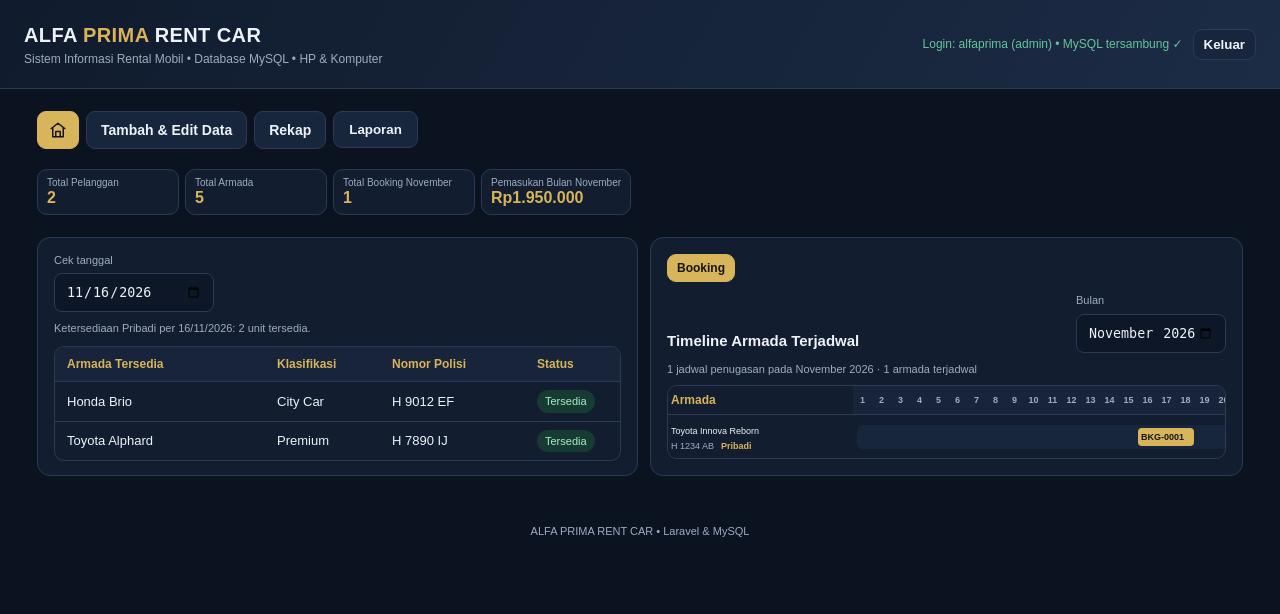
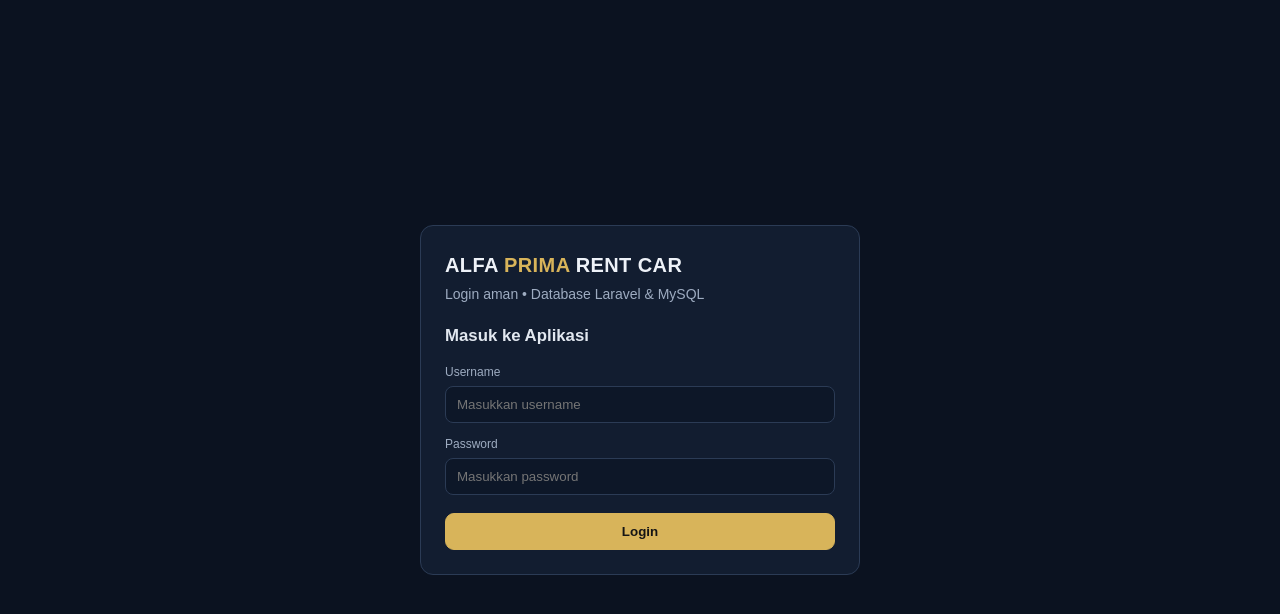
Before and after one commit to ofaasd/alfaprima, a Laravel app: page / in a window 1280 px wide. Shown: the top 614 px of the page. Run offline with Laravel 12, Linux system fonts and the light colour scheme; data comes from the database, SQL or seed files in the repository; data that the repository does not hold is empty.

Commit message:
update login page

```diff
--- a/app/Http/Controllers/RentalController.php
+++ b/app/Http/Controllers/RentalController.php
@@ -65,6 +65,14 @@ class RentalController extends Controller
         }
 
         $user = Auth::user();
+
+        if (!$user) {
+            return response()->json([
+                'success' => true,
+                'user' => null,
+                'db' => null,
+            ]);
+        }
 
         return response()->json([
             'success' => true,
--- a/resources/views/rental/index.blade.php
+++ b/resources/views/rental/index.blade.php
@@ -803,8 +803,15 @@ nav .nav-dropdown-menu button.active{background:var(--gold);border-color:var(--g
 <div id="authScreen" style="position:fixed;inset:0;z-index:1000;background:#0b1220;display:flex;align-items:center;justify-content:center;padding:18px">
   <div class="card" style="width:min(440px,100%);padding:24px">
     <div class="brand" style="margin-bottom:4px">ALFA <span>PRIMA</span> RENT CAR</div>
-    <div class="muted" style="margin-bottom:18px">Login aman • Database Laravel & MySQL</div>
-    <div id="authContent"></div>
+    <div class="muted" style="margin-bottom:18px">Login aman • Database Laravel &amp; MySQL</div>
+    <div id="authContent">
+      <h3 style="margin-top:0;margin-bottom:14px;font-size:1.05rem;color:#e2e8f0">Masuk ke Aplikasi</h3>
+      <form id="authForm">
+        <div class="field"><label>Username</label><input id="authUser" required autocomplete="username" placeholder="Masukkan username"></div>
+        <div class="field" style="margin-top:12px"><label>Password</label><input id="authPass" type="password" required autocomplete="current-password" placeholder="Masukkan password"></div>
+        <button class="btn primary" style="width:100%;margin-top:18px" type="submit">Login</button>
+      </form>
+    </div>
   </div>
 </div>
 <header><div><div class="brand">ALFA <span>PRIMA</span> RENT CAR</div><div class="sub">Sistem Informasi Rental Mobil • Database MySQL • HP & Komputer</div></div><div style="display:flex;align-items:center;gap:10px"><div class="sub" id="syncStatus">Menghubungkan ke database MySQL…</div><button class="btn no-print" id="logoutBtn" style="padding:7px 10px">Keluar</button></div></header>
@@ -2624,17 +2631,18 @@ function normalizeDb(data){
           otherCharges:Array.isArray(data.otherCharges)?data.otherCharges:[],
           expenses:Array.isArray(data.expenses)?data.expenses:[],partners:Array.isArray(data.partners)?data.partners:[],partnerPayments:Array.isArray(data.partnerPayments)?data.partnerPayments:[],accounts:Array.isArray(data.accounts)?data.accounts:[],journals:Array.isArray(data.journals)?data.journals:[],drivers:Array.isArray(data.drivers)?data.drivers:[],driverPayments:Array.isArray(data.driverPayments)?data.driverPayments:[]};
 }
-function authView(mode){
-  document.body.classList.add('auth-required');
-  const content=$('authContent');
-  content.innerHTML=`<h3>Masuk ke aplikasi</h3><form id="authForm"><div class="field"><label>Username</label><input id="authUser" required autocomplete="username" value="alfaprima"></div>
-    <div class="field" style="margin-top:10px"><label>Password</label><input id="authPass" type="password" required autocomplete="current-password" value="password123"></div>
-    <button class="btn primary" style="width:100%;margin-top:16px">Login</button></form>`;
-
-  $('authForm').onsubmit = async e => {
+function bindAuthForm(){
+  const form = $('authForm');
+  if (!form) return;
+  form.onsubmit = async e => {
     e.preventDefault();
-    const username = $('authUser').value.trim(), password = $('authPass').value;
+    const username = $('authUser')?.value.trim() || '', password = $('authPass')?.value || '';
+    if (!username || !password) {
+      alert('Silakan masukkan username dan password.');
+      return;
+    }
     try {
+      setSyncStatus('Memeriksa akun…', '#cbd5e1');
       const res = await apiCall('/api/login', 'POST', { username, password });
       currentUser = res.user;
       document.body.classList.remove('auth-required');
@@ -2642,16 +2650,40 @@ function authView(mode){
       await loadAppData();
     } catch (err) {
       alert('Login gagal: ' + err.message);
+      setSyncStatus('Login gagal: ' + err.message, '#ffb3b3');
     }
   };
+}
+
+function authView(mode){
+  document.body.classList.add('auth-required');
+  if ($('authScreen')) $('authScreen').style.display = 'flex';
+  const content=$('authContent');
+  if (content) {
+    content.innerHTML=`<h3 style="margin-top:0;margin-bottom:14px;font-size:1.05rem;color:#e2e8f0">Masuk ke Aplikasi</h3>
+      <form id="authForm">
+        <div class="field"><label>Username</label><input id="authUser" required autocomplete="username" placeholder="Masukkan username"></div>
+        <div class="field" style="margin-top:12px"><label>Password</label><input id="authPass" type="password" required autocomplete="current-password" placeholder="Masukkan password"></div>
+        <button class="btn primary" style="width:100%;margin-top:18px" type="submit">Login</button>
+      </form>`;
+    bindAuthForm();
+  }
 }
 
 async function loadAppData(){
   setSyncStatus('Mengambil data dari database MySQL…');
   try {
     const res = await apiCall('/api/load-data');
+    if (!res.user) {
+      currentUser = null;
+      document.body.classList.add('auth-required');
+      if ($('authScreen')) $('authScreen').style.display = 'flex';
+      authView('login');
+      setSyncStatus('Silakan login terlebih dahulu', '#cbd5e1');
+      return;
+    }
     db = normalizeDb(res.db || {});
-    currentUser = res.user || { username: 'alfaprima', role: 'admin' };
+    currentUser = res.user;
     document.body.classList.remove('auth-required');
     if ($('authScreen')) $('authScreen').style.display = 'none';
     if ($('usersNav')) $('usersNav').classList.toggle('hidden', currentUser.role !== 'admin');
@@ -2734,6 +2766,7 @@ if ($('logoutBtn')) {
 }
 
 async function startApp() {
+  bindAuthForm();
   try {
     await loadAppData();
   } catch (err) {
```
Also changed, not shown: tests/Feature/RentalTest.php (+12 -0 lines).
